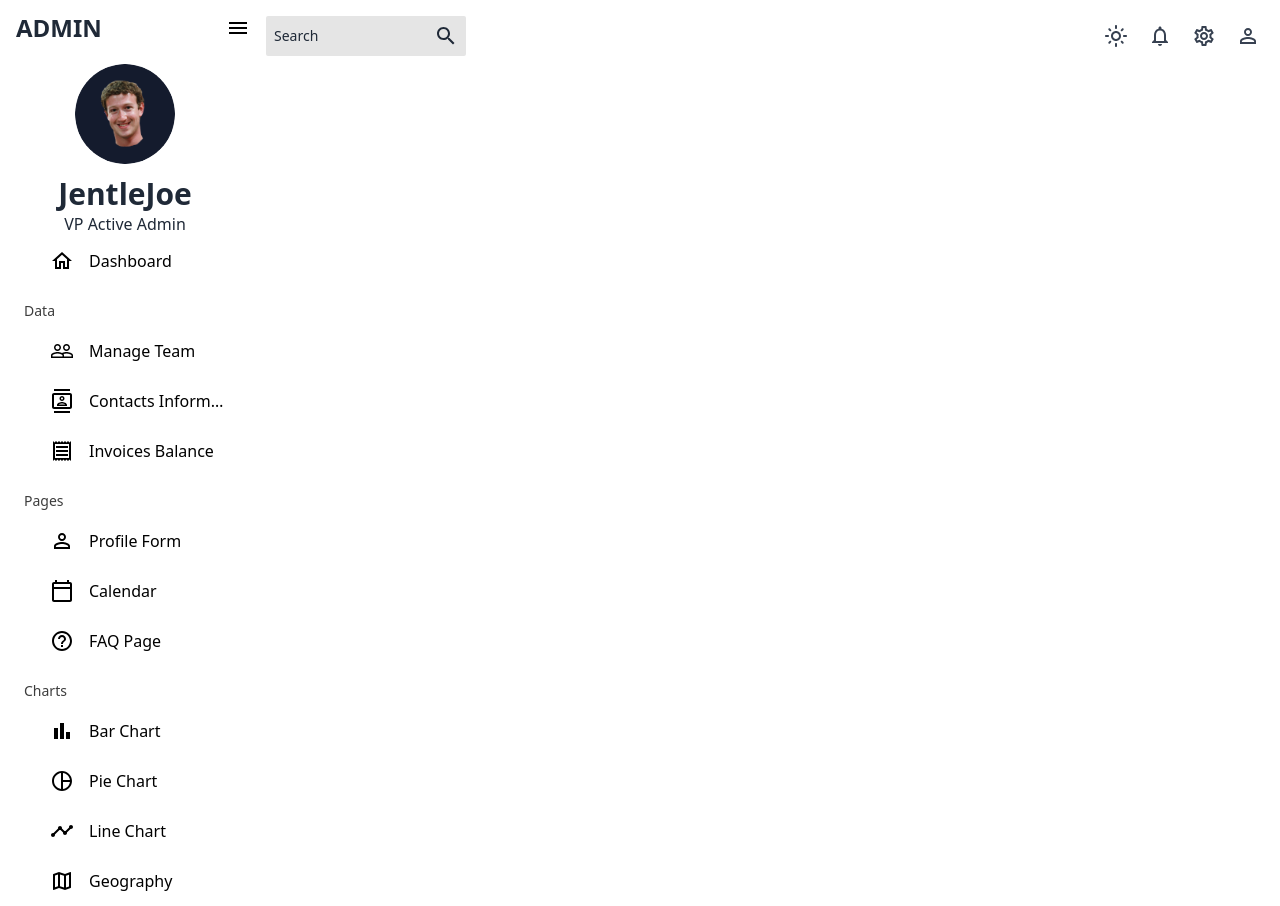
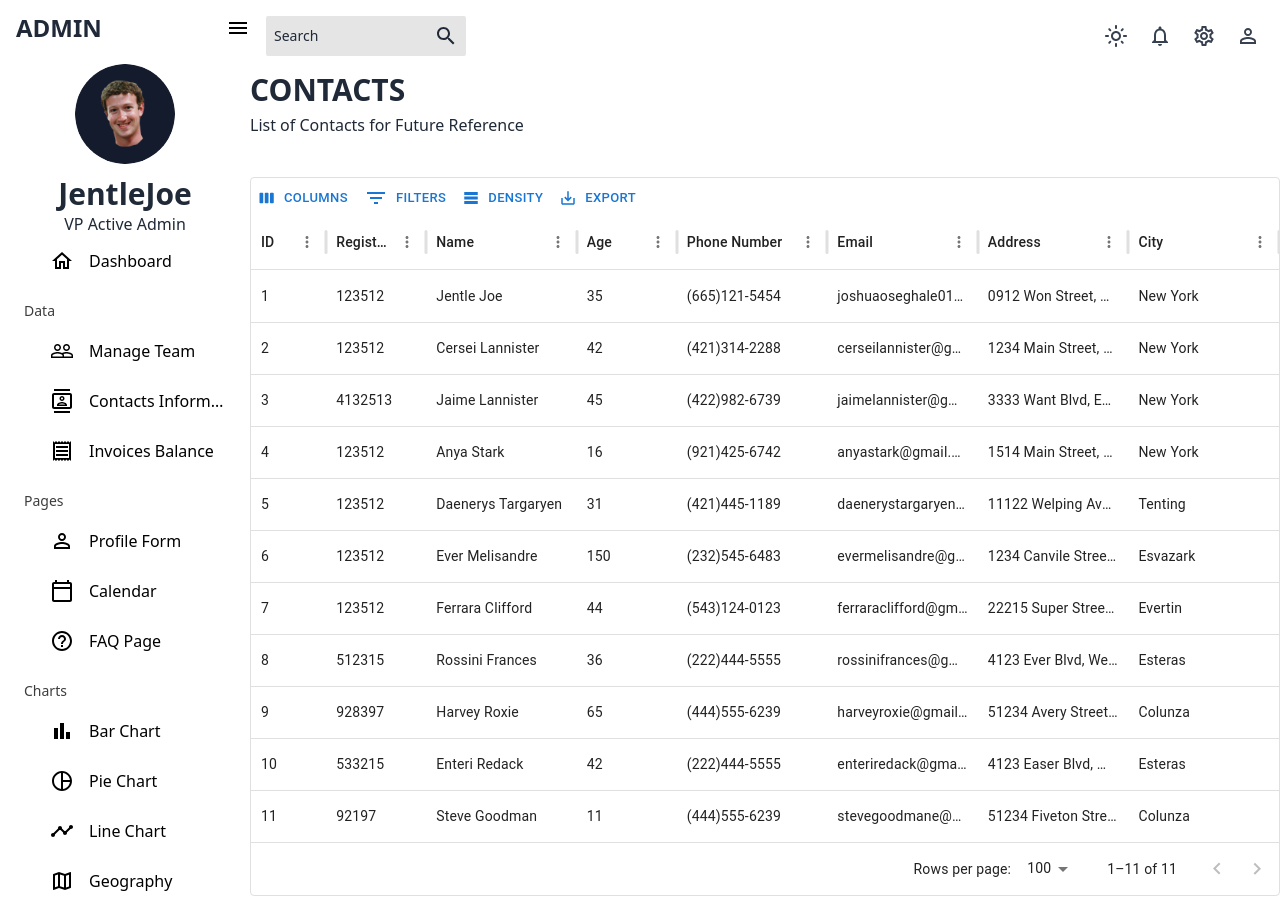
Before and after one commit to JentleJoe/react-admin, a React (Vite) app: page /contacts in a window 1280 px wide. Built offline with nearby package versions, Linux system fonts and the light colour scheme.

Commit message:
added contacts table

```diff
--- a/src/App.jsx
+++ b/src/App.jsx
@@ -2,7 +2,7 @@ import { Topbar, Sidebar } from "./scenes/global"
 import { useTheme } from "./theme/ThemeContext"
 import { Route, Routes } from "react-router-dom"
 import { Dashboard } from "./scenes/dashboard"
-import { Team } from "./scenes"
+import { Team, Contacts } from "./scenes"
 
 
 function App() {
@@ -19,6 +19,7 @@ function App() {
         <Routes>
           <Route path="/" element={<Dashboard />} />
           <Route path="/team" element={<Team />} />
+          <Route path="/contacts" element={<Contacts />} />
         </Routes>
       </main>
     </div>
--- a/src/data/mockData.js
+++ b/src/data/mockData.js
@@ -4,7 +4,7 @@ export const mockDataTeam = [
   {
     id: 1,
     name: "Jentle Joe",
-    email: "aigbokhaebholojoshua@gmail.com",
+    email: "joshuaoseghale01@gmail.com",
     age: 35,
     phone: "(665)121-5454",
     access: "admin",
@@ -78,8 +78,8 @@ export const mockDataTeam = [
 export const mockDataContacts = [
   {
     id: 1,
-    name: "Jon Snow",
-    email: "jonsnow@gmail.com",
+    name: "Jentle Joe",
+    email: "joshuaoseghale01@gmail.com",
     age: 35,
     phone: "(665)121-5454",
     address: "0912 Won Street, Alabama, SY 10001",
--- /dev/null
+++ b/src/scenes/contacts/Contacts.jsx
@@ -0,0 +1,61 @@
+import { useTheme } from "../../theme/ThemeContext"
+import { DataGrid, GridToolbar } from '@mui/x-data-grid'
+import { mockDataContacts } from "../../data/mockData"
+import { Header } from "../../components"
+
+const Contacts = () => {
+  const { theme } = useTheme()
+
+  const columns = [
+    {field: "id", headerName: "ID", flex: 0.5 },
+    { field: 'registrarId', headerName: 'Registrar ID' },
+    {
+      field: "name",
+      headerName: "Name",
+      flex: 1,
+      cellClassName: "name-column--cell",
+    },
+    {
+      field: 'age',
+      headerName: 'Age',
+      type: 'number',
+      headerAlign: 'left',
+      align: 'left',
+    },
+    {
+      field: 'phone',
+      headerName: 'Phone Number',
+      flex: 1,
+    },
+    {
+      field: 'email',
+      headerName: 'Email',
+      flex: 1,
+    },
+    {
+        field: 'address',
+        headerName: 'Address',
+        flex: 1,
+    },
+    {
+        field: 'city',
+        headerName: 'City',
+        flex: 1,
+    },
+  ]
+
+  return (
+    <div className={``} >
+      <Header title="CONTACTS" subtitle='List of Contacts for Future Reference' />
+      <div className={`mt-10 text-blue-800 `}>
+        <DataGrid
+        rows={mockDataContacts}
+        columns={columns}
+        slots={{ toolbar: GridToolbar }}
+        />
+      </div>
+    </div>
+  )
+}
+
+export default Contacts
--- a/src/scenes/index.js
+++ b/src/scenes/index.js
@@ -1,8 +1,10 @@
 import { Topbar, Sidebar } from './global'
 import Team from './team/Team'
+import Contacts from './contacts/Contacts'
 
 export {
     Topbar,
     Sidebar,
-    Team
+    Team,
+    Contacts,
 }
--- /dev/null
+++ b/src/scenes/invoices/Invoices.jsx
@@ -0,0 +1,61 @@
+import { useTheme } from "../../theme/ThemeContext"
+import { DataGrid, GridToolbar } from '@mui/x-data-grid'
+import { mockDataContacts } from "../../data/mockData"
+import { Header } from "../../components"
+
+const Invoices = () => {
+  const { theme } = useTheme()
+
+  const columns = [
+    {field: "id", headerName: "ID", flex: 0.5 },
+    { field: 'registrarId', headerName: 'Registrar ID' },
+    {
+      field: "name",
+      headerName: "Name",
+      flex: 1,
+      cellClassName: "name-column--cell",
+    },
+    {
+      field: 'age',
+      headerName: 'Age',
+      type: 'number',
+      headerAlign: 'left',
+      align: 'left',
+    },
+    {
+      field: 'phone',
+      headerName: 'Phone Number',
+      flex: 1,
+    },
+    {
+      field: 'email',
+      headerName: 'Email',
+      flex: 1,
+    },
+    {
+        field: 'address',
+        headerName: 'Address',
+        flex: 1,
+    },
+    {
+        field: 'city',
+        headerName: 'City',
+        flex: 1,
+    },
+  ]
+
+  return (
+    <div className={``} >
+      <Header title="CONTACTS" subtitle='List of Contacts for Future Reference' />
+      <div className={`mt-10 text-blue-800 `}>
+        <DataGrid
+        rows={mockDataContacts}
+        columns={columns}
+        slots={{ toolbar: GridToolbar }}
+        />
+      </div>
+    </div>
+  )
+}
+
+export default Invoices
```
